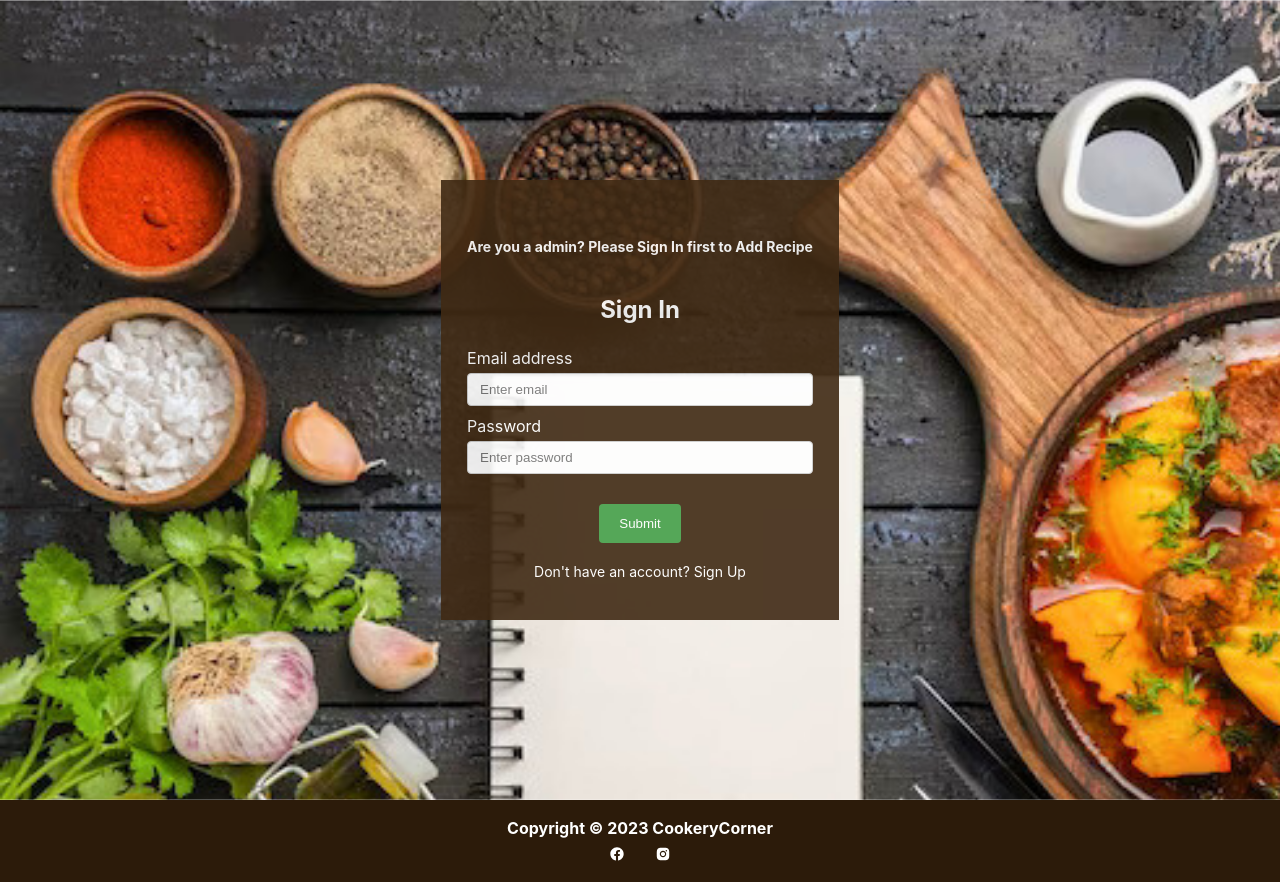
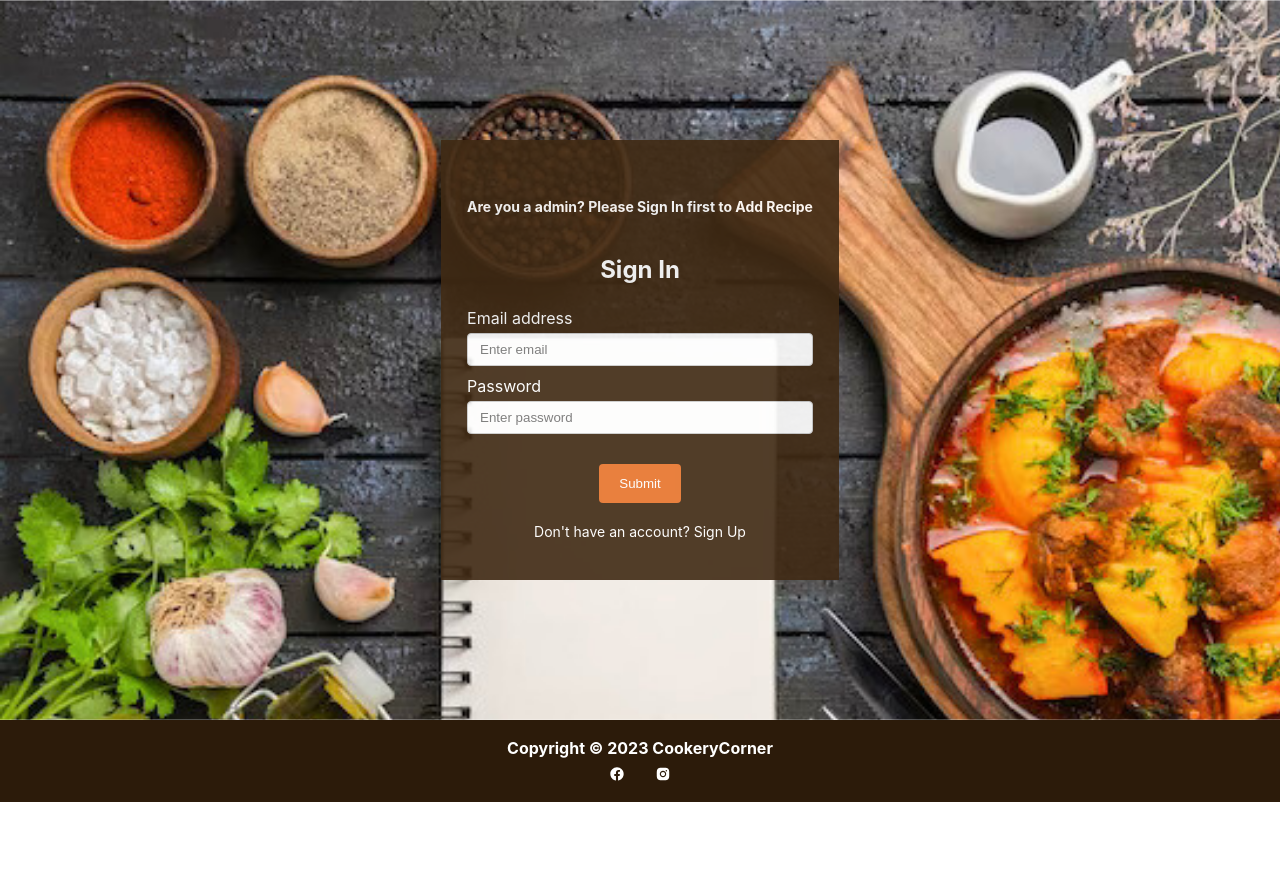
Before and after one commit to SANJANASOLANGA/ReactFoodRecipe, a React (Create React App) app in the folder Client/: page /sign-in in a window 1280 px wide. In both pictures the pointer is over the button "Submit". After the commit the page ends 802 px from the top, so only its background shows below. Built offline with nearby package versions, Linux system fonts and the light colour scheme.

Commit message:
Changed the buttons background color

```diff
--- a/Client/src/style.css
+++ b/Client/src/style.css
@@ -370,7 +370,7 @@
 }
 
 .btn_ac_btn:hover {
-  background-color:rgb(232, 116, 44);
+  background-color:#e8742c;
   color: white;
 }
 
@@ -514,7 +514,7 @@ a {
 }
 
 .form-container button[type="submit"] {
-  background-color: red;
+  background-color: #a68d6c;
   color: white;
   padding: 12px 20px;
   border: none;
@@ -523,7 +523,7 @@ a {
 }
 
 .form-container button[type="submit"]:hover {
-  background-color: #45a049;
+  background-color: #e8742c;
 }
 
 .form-container p {
@@ -539,7 +539,7 @@ a {
 .auth {
     background-image: url('../src/assets/backgroundImage.svg');
     background-size: cover;
-    height: 100vh;
+    height: 90vh;
     display: flex;
     justify-content: center;
     align-items: center;
```
